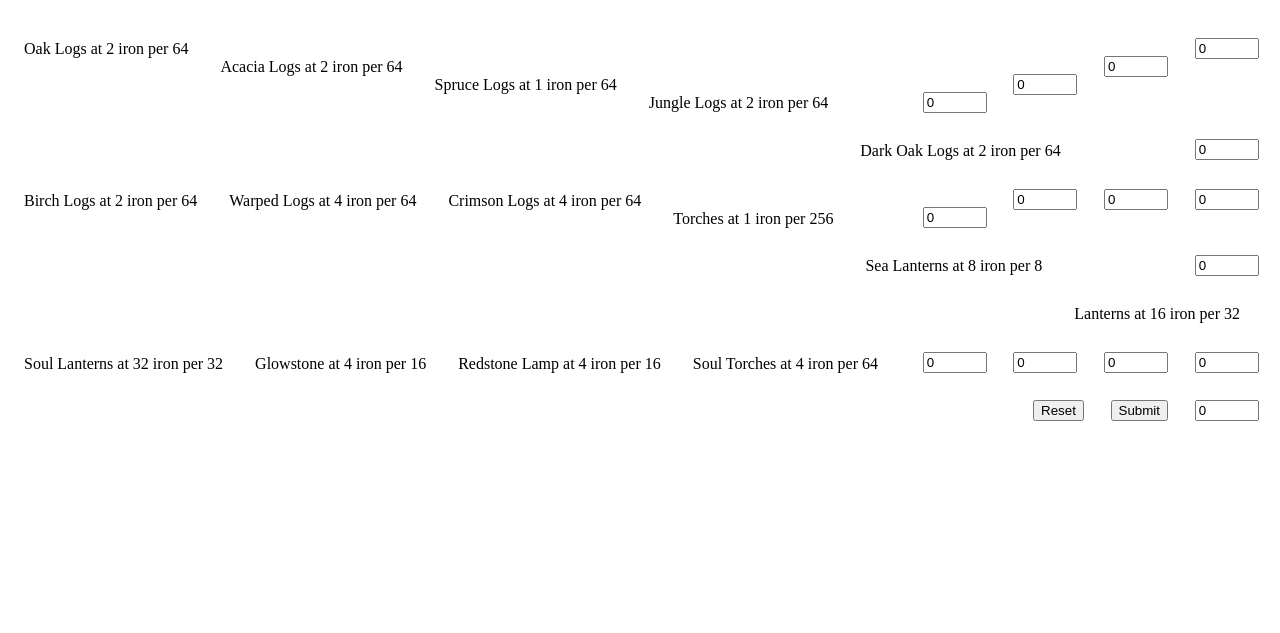
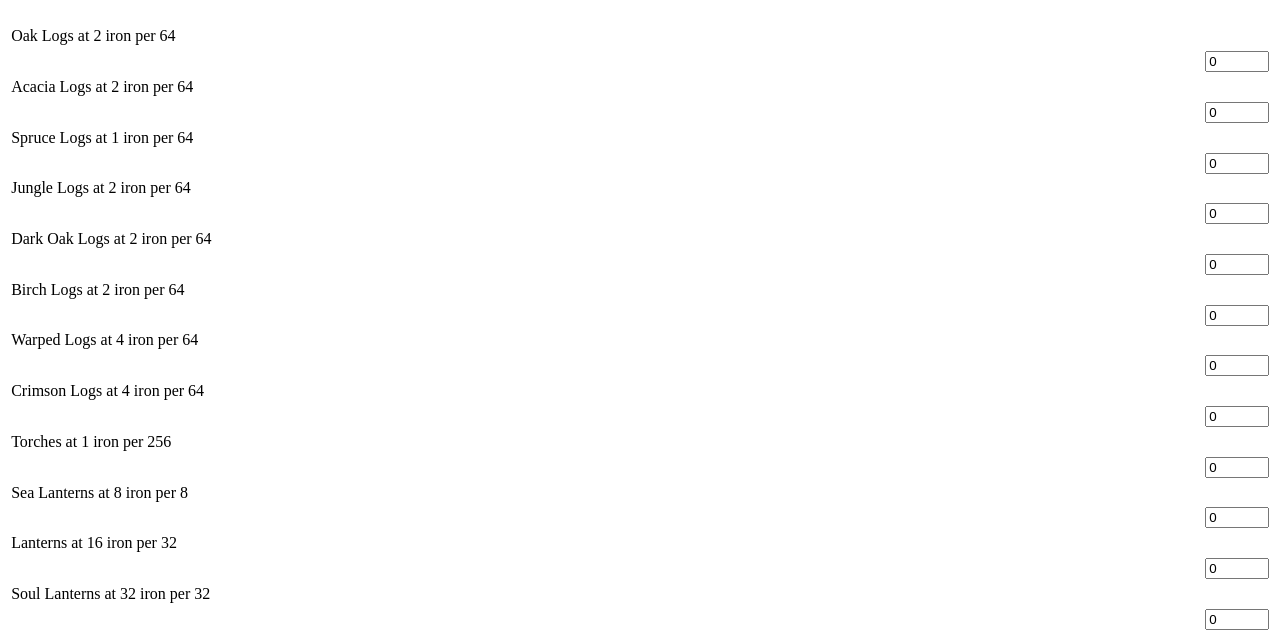
Before and after one commit to NoAnJe/NoAnJe.github.io, a plain HTML site: page shops/mineards.html in a window 1280 px wide. Shown: the part 128-761 px from the top of the page. Drawn offline with Linux system fonts and the light colour scheme; a web font is replaced by a local one.

Commit message:
Trying to clear floats

```diff
--- a/homepage.css
+++ b/homepage.css
@@ -81,11 +81,13 @@ img {
 }
 
 input {
-    margin: 1em;
+    margin: 0.2em;
+    clear: both;
     float: right;
 }
 
 label {
-    margin: 1em;
+    margin: 0.2em;
+    clear: both;
     float: left;
 }
--- a/shops/loadItems.js
+++ b/shops/loadItems.js
@@ -22,13 +22,13 @@ function readTextFile(file)
 
 // This function adds the label and form box for each individual item
 function addElement(value, index, array) {
-    var div = document.createElement("div");
-    div.setAttribute("id", "div"+counter);
-    document.getElementById("buyForm").appendChild(div);
+    // var div = document.createElement("div");
+    // div.setAttribute("id", "div"+counter);
+    // document.getElementById("buyForm").appendChild(div);
 
     var input = document.createElement("input");
     var label = document.createElement("label");
-    linebreak = document.createElement("br");
+    // linebreak = document.createElement("br");
 
     input.setAttribute("id", value.Item);
     label.setAttribute("id", "lbl"+value.Item);
@@ -39,15 +39,15 @@ function addElement(value, index, array) {
     input.setAttribute("value", "0");
     input.setAttribute("type", "number");
 
-    document.getElementById("div"+counter).appendChild(label);
-    document.getElementById("div"+counter).appendChild(input);
+    document.getElementById("buyForm").appendChild(label);
+    document.getElementById("buyForm").appendChild(input);
 
-    document.getElementById("buyForm").appendChild(linebreak);
+    // document.getElementById("buyForm").appendChild(linebreak);
 
     var labelText = value.Item + " at " + value["Price (Iron)"] + " iron per " + value.Quantity;
     document.getElementById("lbl"+value.Item).innerHTML = labelText;
 
-    ++counter;
+    // ++counter;
 }
 
 // Add the individual items to the shop
```
